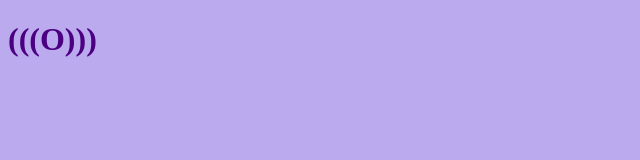
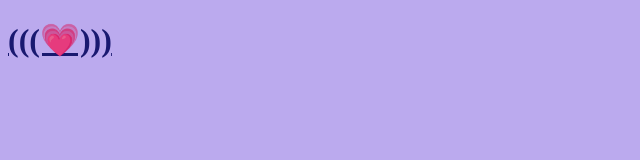
Before and after one commit to p9e/danse, a plain HTML site: page index.html in a window 1280 px wide. Shown: the whole page, without its empty margins (0-640 px from the left). Drawn offline with Linux system fonts and the light colour scheme.

Commit message:
hyperfish (#3)

```diff
--- a/index.html
+++ b/index.html
@@ -13,10 +13,10 @@
   html { color: indigo; background-color: #bae; }
   mark { color: #bae; background-color: indigo; }
   :any-link { color: midnightblue; background-color: transparent; }
-  ::selection { color: midnightblue; background: magenta; }
+  ::selection { color: midnightblue; background: salmon; }
 </style>
 
 <link rel="help" href="https://github.com/s9a/ocean">
 <link rel="license" href="UNLICENSE.txt">
 
-<h1>(((O)))</h1>
+<h1><a href="/">(((💗)))</a></h1>
```
